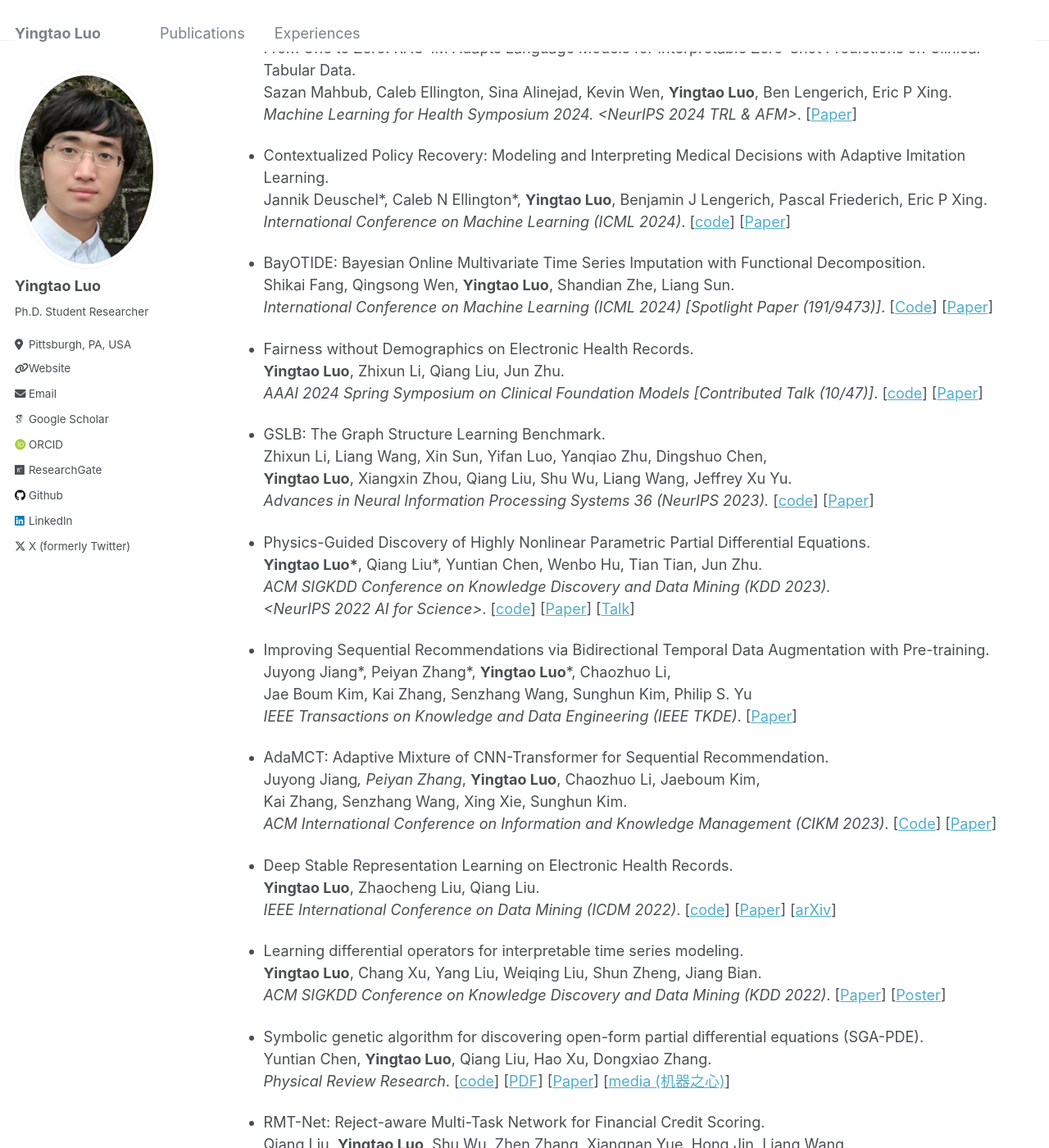
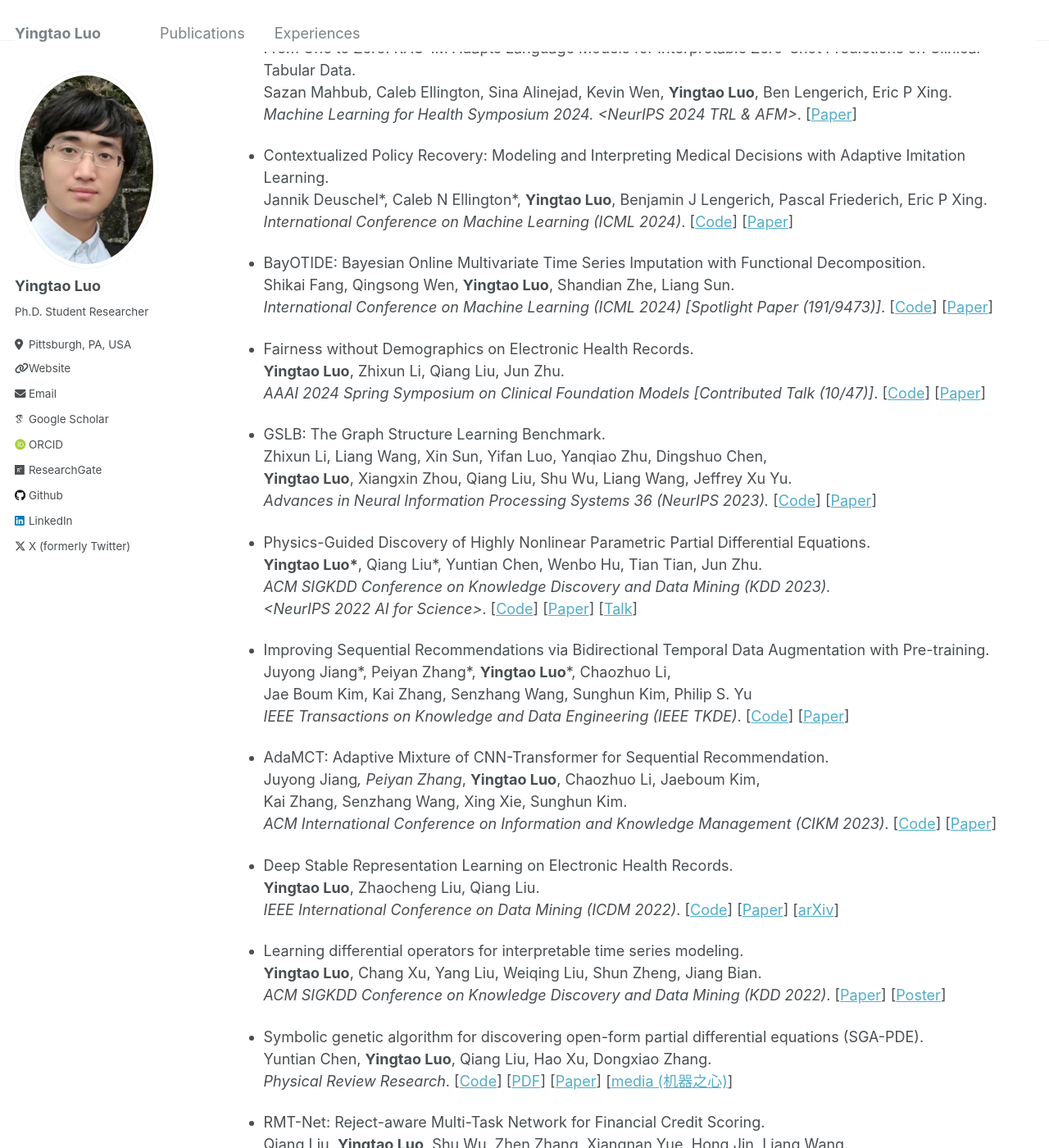
Before and after one commit to yingtaoluo/yingtaoluo.github.io, a Jekyll site: the page built from _pages/publications.md, in a window 1280 px wide and 1400 px high, scrolled down 703 px. Shown: the whole window at 82% size. Built offline with Jekyll 4.4.1, drawn with Linux system fonts in a browser that asks for light colours; some web fonts are replaced; some of the changed text lies outside the part shown.

Commit message:
Update publications.md

```diff
--- a/_pages/publications.md
+++ b/_pages/publications.md
@@ -38,7 +38,7 @@ Sazan Mahbub, Caleb Ellington, Sina Alinejad, Kevin Wen, __Yingtao Luo__, Ben Le
 
 * Contextualized Policy Recovery: Modeling and Interpreting Medical Decisions with Adaptive Imitation Learning.
 Jannik Deuschel\*, Caleb N Ellington\*, __Yingtao Luo__, Benjamin J Lengerich, Pascal Friederich, Eric P Xing.
-*International Conference on Machine Learning (ICML 2024)*. [[code](https://github.com/JADEUSC/contextualized_policy_recovery)] [[Paper](https://openreview.net/forum?id=YEQM0asWCH)]
+*International Conference on Machine Learning (ICML 2024)*. [[Code](https://github.com/JADEUSC/contextualized_policy_recovery)] [[Paper](https://openreview.net/forum?id=YEQM0asWCH)]
 
 * BayOTIDE: Bayesian Online Multivariate Time Series Imputation with Functional Decomposition.
 Shikai Fang, Qingsong Wen, __Yingtao Luo__, Shandian Zhe, Liang Sun.
@@ -46,22 +46,22 @@ Shikai Fang, Qingsong Wen, __Yingtao Luo__, Shandian Zhe, Liang Sun.
 
 * Fairness without Demographics on Electronic Health Records.
 __Yingtao Luo__, Zhixun Li, Qiang Liu, Jun Zhu.
-*AAAI 2024 Spring Symposium on Clinical Foundation Models [Contributed Talk (10/47)]*. [[code](https://github.com/yingtaoluo/Graph-of-Gradient/)] [[Paper](https://openreview.net/forum?id=5NJp8WZ0Dn)]
+*AAAI 2024 Spring Symposium on Clinical Foundation Models [Contributed Talk (10/47)]*. [[Code](https://github.com/yingtaoluo/Graph-of-Gradient/)] [[Paper](https://openreview.net/forum?id=5NJp8WZ0Dn)]
 
 * GSLB: The Graph Structure Learning Benchmark.
 Zhixun Li, Liang Wang, Xin Sun, Yifan Luo, Yanqiao Zhu, Dingshuo Chen,
 __Yingtao Luo__, Xiangxin Zhou, Qiang Liu, Shu Wu, Liang Wang, Jeffrey Xu Yu.
-*Advances in Neural Information Processing Systems 36 (NeurIPS 2023).* [[code](https://github.com/GSL-Benchmark/GSLB)] [[Paper](https://proceedings.neurips.cc/paper_files/paper/2023/file/60bc87f3cf5257579435d92ec12c761b-Paper-Datasets_and_Benchmarks.pdf)]
+*Advances in Neural Information Processing Systems 36 (NeurIPS 2023).* [[Code](https://github.com/GSL-Benchmark/GSLB)] [[Paper](https://proceedings.neurips.cc/paper_files/paper/2023/file/60bc87f3cf5257579435d92ec12c761b-Paper-Datasets_and_Benchmarks.pdf)]
 
 * Physics-Guided Discovery of Highly Nonlinear Parametric Partial Differential Equations.
 __Yingtao Luo\*__, Qiang Liu\*, Yuntian Chen, Wenbo Hu, Tian Tian, Jun Zhu.
 *ACM SIGKDD Conference on Knowledge Discovery and Data Mining (KDD 2023).*
-*<NeurIPS 2022 AI for Science>*. [[code](https://github.com/yingtaoluo/Highly-Nonlinear-PDE-Discovery)] [[Paper](https://doi.org/10.1145/3580305.3599466)] [[Talk](https://dl.acm.org/doi/10.1145/3580305.3599466#)]
+*<NeurIPS 2022 AI for Science>*. [[Code](https://github.com/yingtaoluo/Highly-Nonlinear-PDE-Discovery)] [[Paper](https://doi.org/10.1145/3580305.3599466)] [[Talk](https://dl.acm.org/doi/10.1145/3580305.3599466#)]
 
 * Improving Sequential Recommendations via Bidirectional Temporal Data Augmentation with Pre-training.
 Juyong Jiang\*, Peiyan Zhang\*, __Yingtao Luo__\*, Chaozhuo Li,
 Jae Boum Kim, Kai Zhang, Senzhang Wang, Sunghun Kim, Philip S. Yu
-*IEEE Transactions on Knowledge and Data Engineering (IEEE TKDE)*. [[Paper](https://doi.org/10.1109/TKDE.2025.3546035)]
+*IEEE Transactions on Knowledge and Data Engineering (IEEE TKDE)*. [[Code](https://github.com/juyongjiang/BARec)] [[Paper](https://doi.org/10.1109/TKDE.2025.3546035)]
 
 * AdaMCT: Adaptive Mixture of CNN-Transformer for Sequential Recommendation.
 Juyong Jiang*, Peiyan Zhang*, __Yingtao Luo__, Chaozhuo Li, Jaeboum Kim,
@@ -70,7 +70,7 @@ Kai Zhang, Senzhang Wang, Xing Xie, Sunghun Kim.
 
 * Deep Stable Representation Learning on Electronic Health Records.
 __Yingtao Luo__, Zhaocheng Liu, Qiang Liu.
-*IEEE International Conference on Data Mining (ICDM 2022)*. [[code](https://github.com/yingtaoluo/Causal-Healthcare-Emebedding)] [[Paper](https://doi.org/10.1109/ICDM54844.2022.00134)]  [[arXiv](https://arxiv.org/abs/2209.01321)]
+*IEEE International Conference on Data Mining (ICDM 2022)*. [[Code](https://github.com/yingtaoluo/Causal-Healthcare-Emebedding)] [[Paper](https://doi.org/10.1109/ICDM54844.2022.00134)]  [[arXiv](https://arxiv.org/abs/2209.01321)]
 
 * Learning differential operators for interpretable time series modeling.
 __Yingtao Luo__, Chang Xu, Yang Liu, Weiqing Liu, Shun Zheng, Jiang Bian.
@@ -78,7 +78,7 @@ __Yingtao Luo__, Chang Xu, Yang Liu, Weiqing Liu, Shun Zheng, Jiang Bian.
 
 * Symbolic genetic algorithm for discovering open-form partial differential equations (SGA-PDE).
 Yuntian Chen, __Yingtao Luo__, Qiang Liu, Hao Xu, Dongxiao Zhang.
-*Physical Review Research*. [[code](https://github.com/YuntianChen/SGA-PDE)]  [[PDF](https://journals.aps.org/prresearch/pdf/10.1103/PhysRevResearch.4.023174)]  [[Paper](https://doi.org/10.1103/PhysRevResearch.4.023174)] [[media (机器之心)](https://mp.weixin.qq.com/s?__biz=MzA3MzI4MjgzMw==&mid=2650848139&idx=4&sn=2e5b6578eba657f34871dcf365a288a4&chksm=84e57ff5b392f6e3cbc91fe49d3947824ac7b4d9c7221b9b84ce51a8f0effb1541f35b971145&mpshare=1&scene=24&srcid=0613OlNUYpsdL23cCoDUQxh6&sharer_sharetime=1655123628611&sharer_shareid=4dd9eb6cb1a869d65c4c84d36c4c5186&ascene=14&devicetype=android-29&version=28002357&nettype=WIFI&abtest_cookie=AAACAA%3D%3D&lang=en&countrycode=US&exportkey=n_ChQIAhIQwQYwfEQItITx%2FvrRWt15ZRLsAQIE97dBBAEAAAAAACsoDa14%2FLUAAAAOpnltbLcz9gKNyK89dVj0fO6UJZ5qnYFTkrzP0tVYmAMW6LbRvvfxjyo%2B%2BDMeVLJSoW1IncmlvSQIKJ7ngkmunbNHHExYpF47aOAvaLcmU37ulrLHVWTXFurV2KuNpAk3X1bpuSMjLwZ3Nfx5vhvJcrBGqTrwZTbsQRYaRafsl6qMLkESb3ekh4vmA2YhUACsCYqYEFel8KffkfV89Uk0K866pKlr3Txb7pOXpxmsdk%2Fkom0kVcSIX2ZW3M6iI89Zgq%2B1QjL%2BiT158XMEscaQ7ZiiRS0h&pass_ticket=6vQfl0nMeqC98Hvn2lWXEeWolWrKumwWtUR1leSCwl4Wh2bfNhY3Hr529eahds%2FQVVl%2B0UVQNIXfVMHeodCU1Q%3D%3D&wx_header=3)]
+*Physical Review Research*. [[Code](https://github.com/YuntianChen/SGA-PDE)]  [[PDF](https://journals.aps.org/prresearch/pdf/10.1103/PhysRevResearch.4.023174)]  [[Paper](https://doi.org/10.1103/PhysRevResearch.4.023174)] [[media (机器之心)](https://mp.weixin.qq.com/s?__biz=MzA3MzI4MjgzMw==&mid=2650848139&idx=4&sn=2e5b6578eba657f34871dcf365a288a4&chksm=84e57ff5b392f6e3cbc91fe49d3947824ac7b4d9c7221b9b84ce51a8f0effb1541f35b971145&mpshare=1&scene=24&srcid=0613OlNUYpsdL23cCoDUQxh6&sharer_sharetime=1655123628611&sharer_shareid=4dd9eb6cb1a869d65c4c84d36c4c5186&ascene=14&devicetype=android-29&version=28002357&nettype=WIFI&abtest_cookie=AAACAA%3D%3D&lang=en&countrycode=US&exportkey=n_ChQIAhIQwQYwfEQItITx%2FvrRWt15ZRLsAQIE97dBBAEAAAAAACsoDa14%2FLUAAAAOpnltbLcz9gKNyK89dVj0fO6UJZ5qnYFTkrzP0tVYmAMW6LbRvvfxjyo%2B%2BDMeVLJSoW1IncmlvSQIKJ7ngkmunbNHHExYpF47aOAvaLcmU37ulrLHVWTXFurV2KuNpAk3X1bpuSMjLwZ3Nfx5vhvJcrBGqTrwZTbsQRYaRafsl6qMLkESb3ekh4vmA2YhUACsCYqYEFel8KffkfV89Uk0K866pKlr3Txb7pOXpxmsdk%2Fkom0kVcSIX2ZW3M6iI89Zgq%2B1QjL%2BiT158XMEscaQ7ZiiRS0h&pass_ticket=6vQfl0nMeqC98Hvn2lWXEeWolWrKumwWtUR1leSCwl4Wh2bfNhY3Hr529eahds%2FQVVl%2B0UVQNIXfVMHeodCU1Q%3D%3D&wx_header=3)]
 
 * RMT-Net: Reject-aware Multi-Task Network for Financial Credit Scoring.
 Qiang Liu, __Yingtao Luo__, Shu Wu, Zhen Zhang, Xiangnan Yue, Hong Jin, Liang Wang.
@@ -86,16 +86,16 @@ Qiang Liu, __Yingtao Luo__, Shu Wu, Zhen Zhang, Xiangnan Yue, Hong Jin, Liang Wa
 
 * STAN: Spatio-Temporal Attention Network for the Next Location Recommendation.
 __Yingtao Luo__, Qiang Liu, Zhaocheng Liu.
-*The Web Conference (WWW 2021)*. [[code](https://github.com/yingtaoluo/Spatial-Temporal-Attention-Network-for-POI-Recommendation)] [[Paper](https://doi.org/10.1145/3442381.3449998)] [[talk](https://www.youtube.com/watch?v=ajNzESvOvzs)] [[media (AI科技评论)](https://mp.weixin.qq.com/s/4WQtyvl5Mh9VdLQ8fCCsxg)].
+*The Web Conference (WWW 2021)*. [[Code](https://github.com/yingtaoluo/Spatial-Temporal-Attention-Network-for-POI-Recommendation)] [[Paper](https://doi.org/10.1145/3442381.3449998)] [[talk](https://www.youtube.com/watch?v=ajNzESvOvzs)] [[media (AI科技评论)](https://mp.weixin.qq.com/s/4WQtyvl5Mh9VdLQ8fCCsxg)].
 
 * Probability-Density-Based Deep Learning Paradigm for the Fuzzy Design of Functional Metastructures.
 __Ying-Tao Luo__, Peng-Qi Li, Dong-Ting Li, Yu-Gui Peng, Zhi-Guo Geng,
 Shu-Huan Xie, Yong Li, Andrea Alù, Jie Zhu, Xue-Feng Zhu.
-*Research (Science Partner Journal). <NeurIPS 2020 ML4PS>*. [[code](http://github.com/yingtaoluo/Probabilistic-density-network)]  [[Paper](https://doi.org/10.34133/2020/8757403)]  [[media (Science)](https://mp.weixin.qq.com/s/8nG3hjKBqzqBrquqL-lhbA)]
+*Research (Science Partner Journal). <NeurIPS 2020 ML4PS>*. [[Code](http://github.com/yingtaoluo/Probabilistic-density-network)]  [[Paper](https://doi.org/10.34133/2020/8757403)]  [[media (Science)](https://mp.weixin.qq.com/s/8nG3hjKBqzqBrquqL-lhbA)]
 
 * Deep spatial representation learning of polyamide nanofiltration membranes.
 Ziyang Zhang\*, __Yingtao Luo\*__, Huawen Peng, Yu Chen, Rong-Zhen Liao, Qiang Zhao.
-*Journal of Membrane Science. <NeurIPS 2020 ML4Mol>*. [[code](https://github.com/yingtaoluo/Nanofiltration-Membrane-Deep-Learning)]  [[Paper](https://doi.org/10.1016/j.memsci.2020.118910)]
+*Journal of Membrane Science. <NeurIPS 2020 ML4Mol>*. [[Code](https://github.com/yingtaoluo/Nanofiltration-Membrane-Deep-Learning)]  [[Paper](https://doi.org/10.1016/j.memsci.2020.118910)]
 
 ## Conference Abtracts and Talks
 * Learning from Simulated Patient Trajectories: A Sequential Decision-Making Agent for Heart Transplantation.
```
